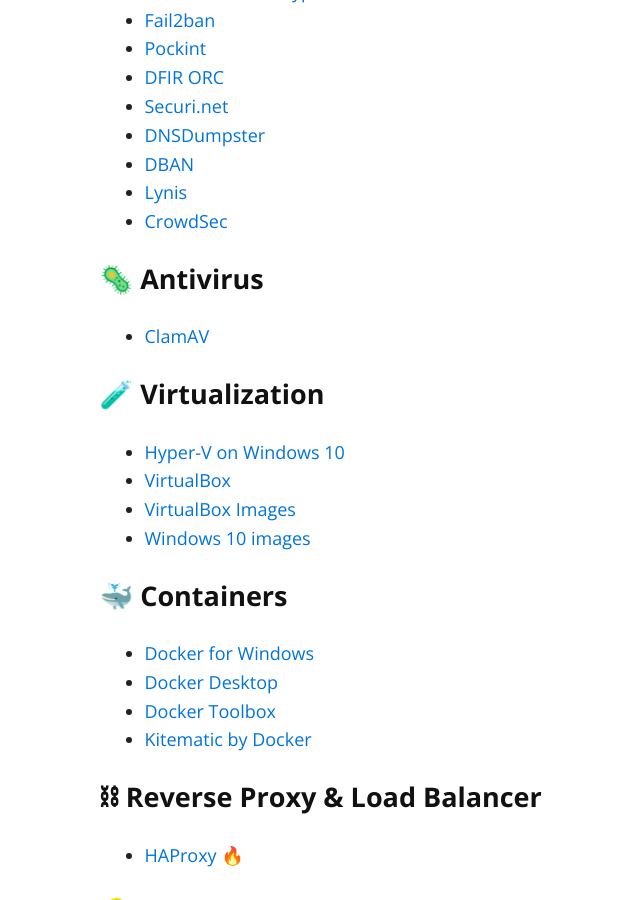
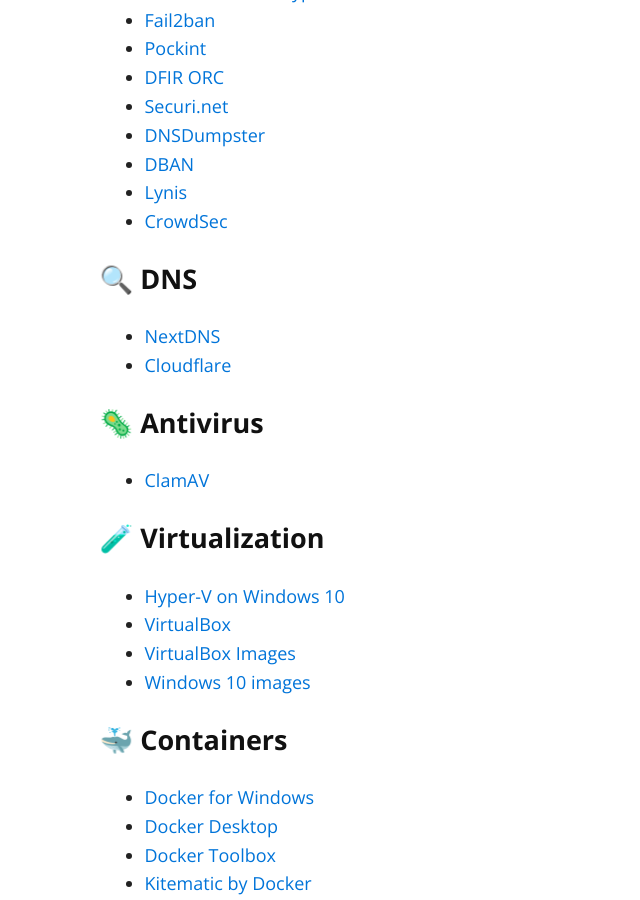
Before and after one commit to jcabeza/Awesome-Links, a Jekyll site: the page built from index.md, in a window 1280 px wide and 900 px high, scrolled down 8011 px. Shown: the whole window, without its empty margins (210-850 px from the left). Built offline with Jekyll 4.4.1, drawn with Linux system fonts in a browser that asks for light colours; nearby versions of some CDN libraries.

Commit message:
Add 😜 Funny Link & 🔍 DNS

```diff
--- a/index.md
+++ b/index.md
@@ -279,6 +279,11 @@ layout: default
 - [Lynis](https://cisofy.com/lynis/)
 - [CrowdSec](https://www.crowdsec.net/)
 
+#### 🔍 DNS
+
+- [NextDNS](https://nextdns.io/fr)
+- [Cloudflare](https://1.1.1.1/fr-FR/dns/)
+
 #### 🦠 Antivirus
 
 - [ClamAV](https://www.clamav.net/)
```
Also changed, not shown: other parts of index.md (+1 -0 lines).
